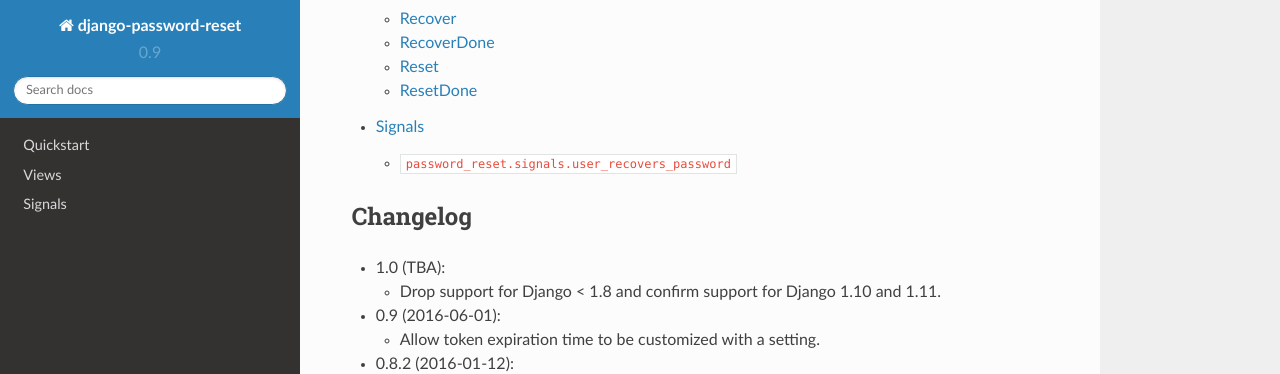
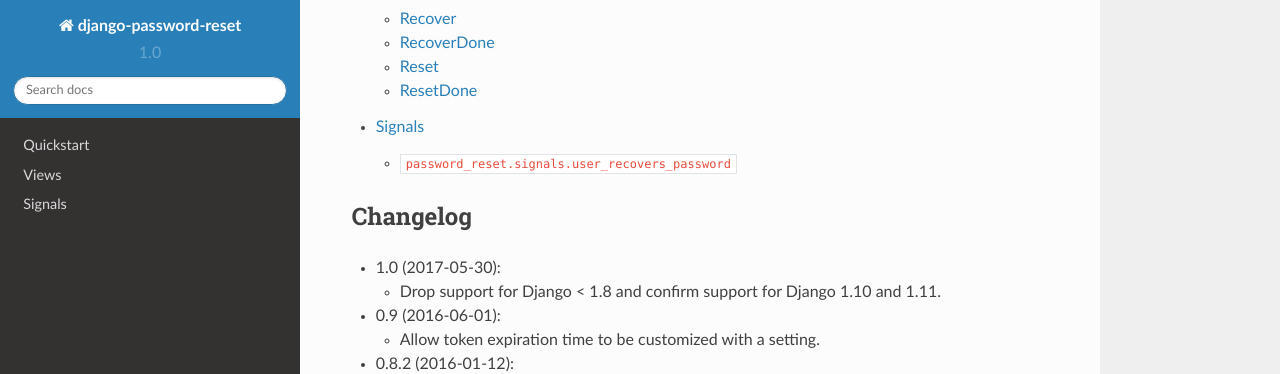
Before and after one commit to brutasse/django-password-reset, a Sphinx documentation site: the page built from docs/index.rst, in a window 1280 px wide and 900 px high, scrolled down 706 px. Shown: the top 374 px of the window. Built offline with Sphinx 7.4.7 and the Read the Docs theme 2.0.0, drawn with Linux system fonts in a browser that asks for light colours.

Commit message:
Bump version to 1.0

```diff
--- a/docs/conf.py
+++ b/docs/conf.py
@@ -50,9 +50,9 @@
 # built documents.
 #
 # The short X.Y version.
-version = '0.9'
+version = '1.0'
 # The full version, including alpha/beta/rc tags.
-release = '0.9'
+release = '1.0'
 
 # The language for content autogenerated by Sphinx. Refer to documentation
 # for a list of supported languages.
--- a/docs/index.rst
+++ b/docs/index.rst
@@ -28,7 +28,7 @@
 Changelog
 ---------
 
-* 1.0 (TBA):
+* 1.0 (2017-05-30):
 
   * Drop support for Django < 1.8 and confirm support for Django 1.10 and 1.11.
 
--- a/password_reset/__init__.py
+++ b/password_reset/__init__.py
@@ -1 +1 @@
-__version__ = '0.9'
+__version__ = '1.0'
```
Also changed, not shown: 1 other file.
